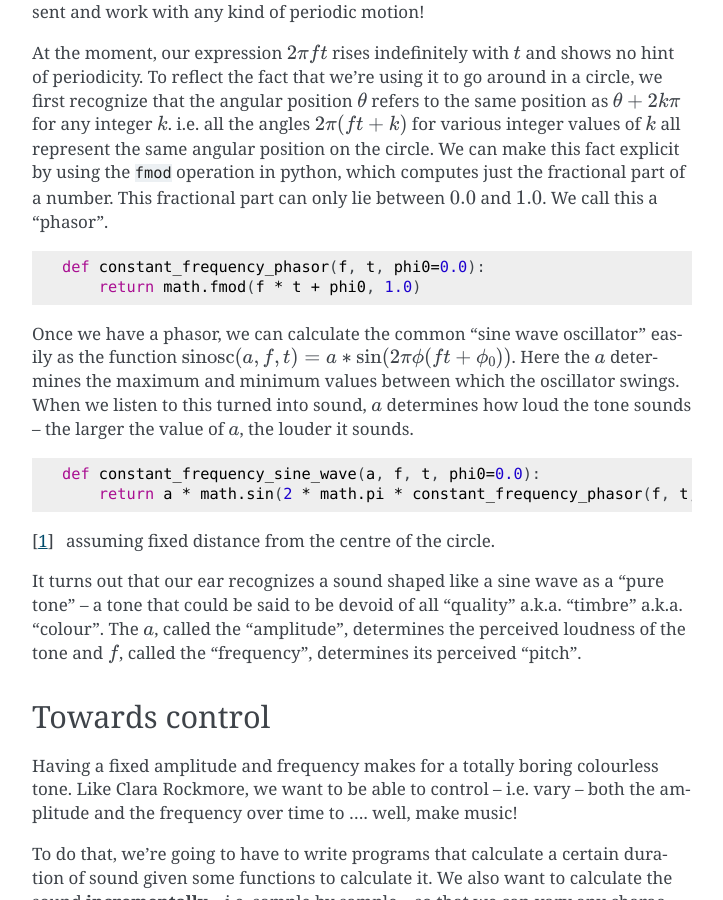
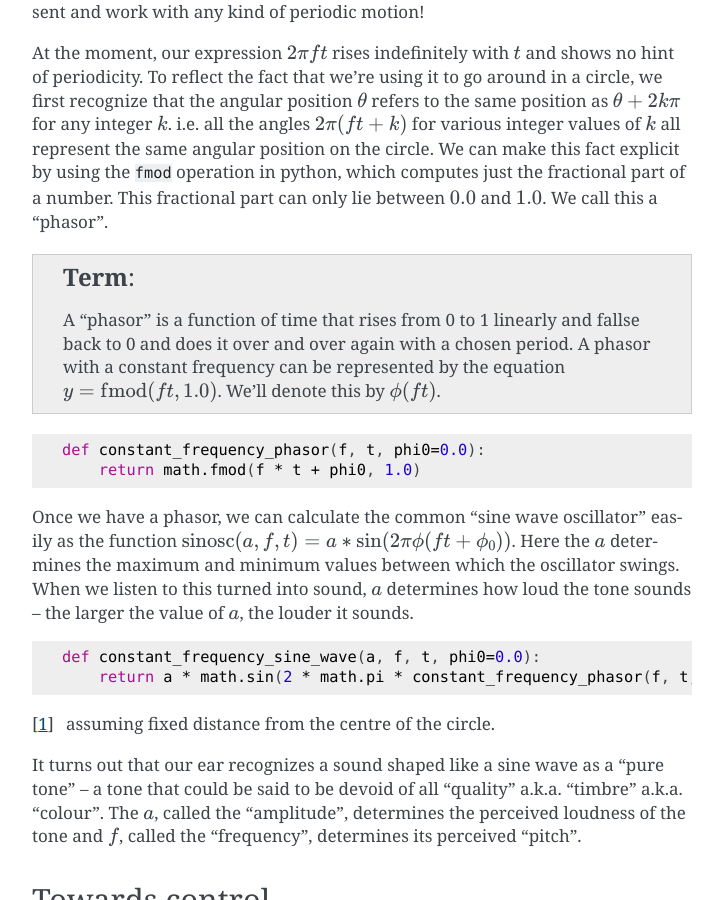
Before and after one commit to kreauniv/comparts431, a Sphinx documentation site: the page built from source/asynth.rst, in a window 1280 px wide and 900 px high, scrolled down 1521 px. Shown: the whole window, without its empty margins (388-1111 px from the left). Built offline with Sphinx 7.4.7, drawn with Linux system fonts in a browser that asks for light colours.

Commit message:
Fixed admonition blocks

```diff
--- a/source/asynth.rst
+++ b/source/asynth.rst
@@ -16,7 +16,9 @@ range. Different approaches succeed to varying extents in this endeavour, but
 programming languages play a key role in *designing* an interesting space of
 possibilities to explore.
 
-.. admonition:: Creativity is as much in the exploration of unknown waters as
+.. admonition::
+
+   Creativity is as much in the exploration of unknown waters as
    it is in the construction of *constraints* within which such exploration is
    taken up.
 
@@ -84,10 +86,12 @@ by using the ``fmod`` operation in python, which computes just the fractional pa
 of a number. This fractional part can only lie between :math:`0.0` and :math:`1.0`.
 We call this a "phasor".
 
-.. admonition:: **Term**: A "phasor" is a function of time that rises from 0 to
-   1 linearly and fallse back to 0 and does it over and over again with a
-   chosen period. A phasor with a constant frequency can be represented by the
-   equation :math:`y = \text{fmod}(ft,1.0)`. We'll denote this by :math:`\phi(ft)`.
+.. admonition:: **Term**
+
+   A "phasor" is a function of time that rises from 0 to 1 linearly and fallse
+   back to 0 and does it over and over again with a chosen period. A phasor
+   with a constant frequency can be represented by the equation :math:`y =
+   \text{fmod}(ft,1.0)`. We'll denote this by :math:`\phi(ft)`.
 
 .. code-block:: python
 
```
